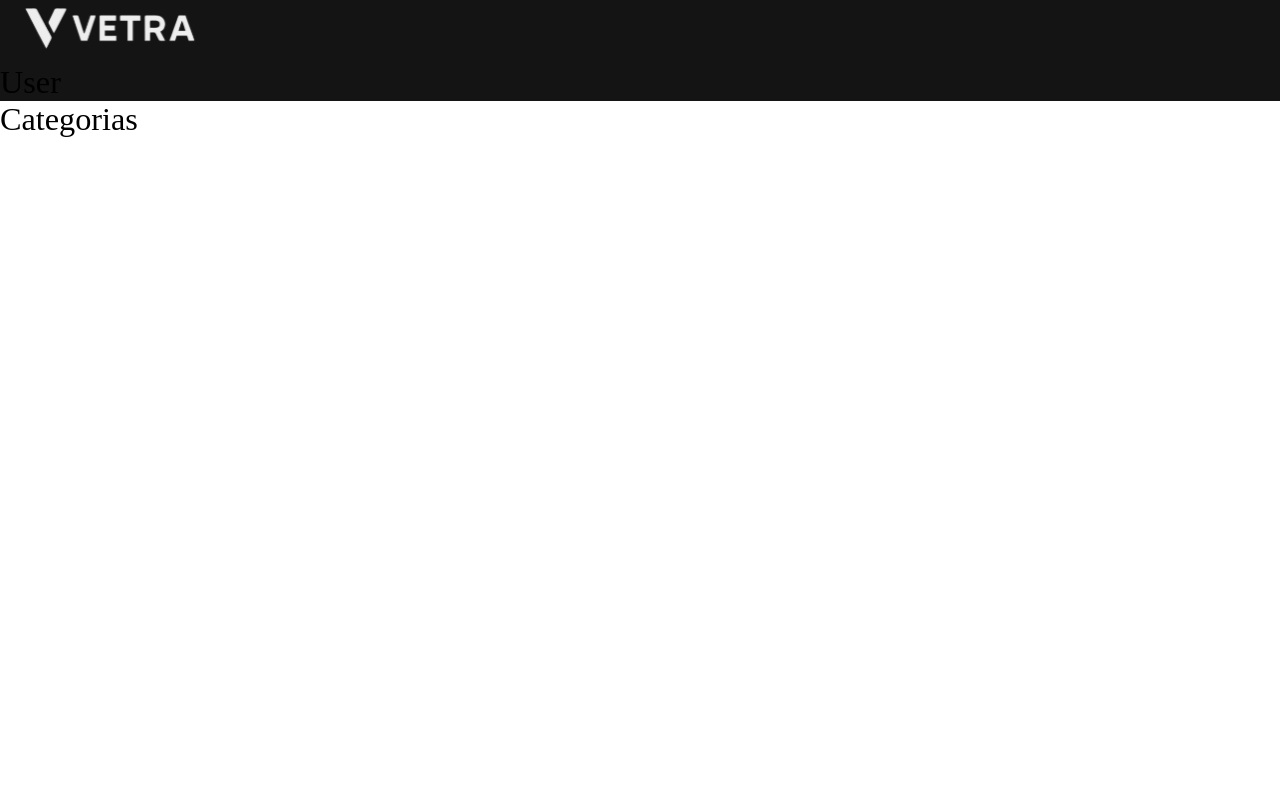
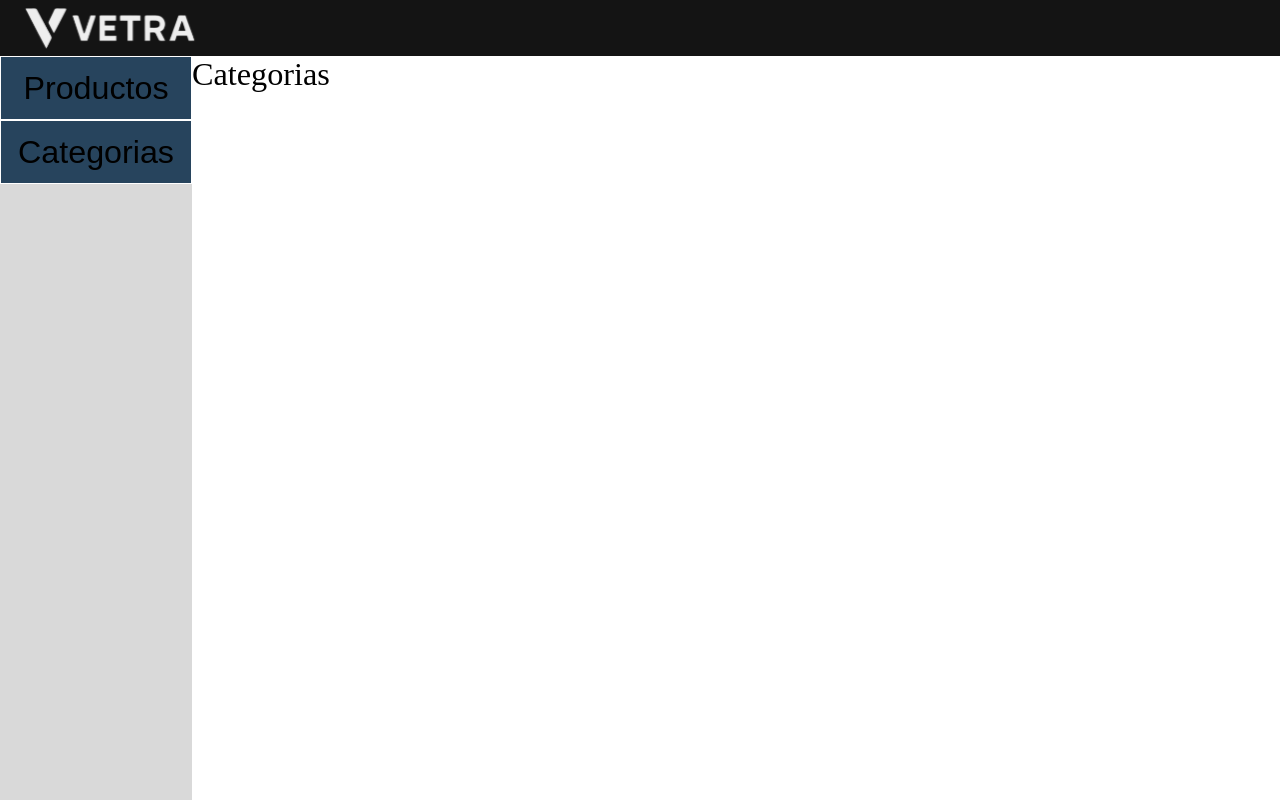
Before and after one commit to EmilioBaigorria/Administracion, a React (Vite) app: page /categories in a window 1280 px wide. Built offline with nearby package versions, Linux system fonts and the light colour scheme.

Commit message:
Avanzando, añadi productbarcard y tambien comence el maquetado de la segundo screen

```diff
--- a/index.html
+++ b/index.html
@@ -6,6 +6,7 @@
     <title>Administracion</title>
   </head>
   <body>
+    <link href="https://fonts.googleapis.com/css2?family=Material+Symbols+Outlined" rel="stylesheet" />
     <div id="root"></div>
     <script type="module" src="/src/main.tsx"></script>
   </body>
--- /dev/null
+++ b/src/componets/screens/Categories/Categories.module.css
@@ -0,0 +1,16 @@
+.mainContainer{
+    width: 100vw;
+    height: 100vh;
+    display: flex;
+    flex-direction: column;
+}
+.headerContainer{
+    width: 100%;
+    height: 7vh;
+}
+.contentContainer{
+    width: 100%;
+    height: 93vh;
+    display: flex;
+    flex-direction: row;
+}
--- a/src/componets/screens/Categories/Categories.tsx
+++ b/src/componets/screens/Categories/Categories.tsx
@@ -1,17 +1,17 @@
 import { Header } from "../../ui/Header/Header"
-import styles from "./Categories.modules.css"
+import { Sidebar } from "../../ui/Sidebar/Sidebar"
+import styles from "./Categories.module.css"
 
 export const Categories = () => {
   return (
-    <div>
-      <div>
-      <div>
-        <Header/>
+    <div className={styles.mainContainer}>
+      <div className={styles.headerContainer}>
+        <Header />
       </div>
-      <div>
+      <div className={styles.contentContainer}>
+        <Sidebar />
         <p>Categorias</p>
       </div>
     </div>
-    </div>
   )
 }
--- /dev/null
+++ b/src/componets/ui/ProductBarCard/ProductBarCard.module.css
@@ -0,0 +1,14 @@
+.mainContainer{
+    background-color: #7F7B82;
+    display: flex;
+    flex-direction: row;
+    justify-content: space-around;
+}
+.infoContainer{
+    display: flex;
+    flex-direction: row;
+}
+.buttonsContainer{
+    display: flex;
+    flex-direction: row;
+}
--- /dev/null
+++ b/src/componets/ui/ProductBarCard/ProductBarCard.tsx
@@ -0,0 +1,35 @@
+import React, { FC } from 'react'
+import { IProduct } from '../../../types/IProduct'
+import { Button } from '../Button/Button'
+import styles from "./ProductBarCard.module.css"
+interface ProductBarCard {
+    product: IProduct
+}
+export const ProductBarCard: FC<ProductBarCard> = ({ product }) => {
+    return (
+        <div className={styles.mainContainer}>
+            <div className={styles.infoContainer}>
+
+                <p>Nombre:{product.nombre}</p>
+                <p>Categoria:{product.categoria}</p>
+                <p>Stock:{product.stock}</p>
+                <p>Precio de venta:{product.precio}</p>
+
+            </div>
+            <div className={styles.buttonsContainer}>
+
+                <Button icon={
+                    <span className="material-symbols-outlined">
+                    edit
+                    </span>
+                } action={() => { }} />
+                <Button icon={
+                    <span className="material-symbols-outlined">
+                    delete
+                    </span>
+                } action={() => { }} />
+
+            </div>
+        </div>
+    )
+}
--- a/src/componets/ui/ProductListing/ProductListing.tsx
+++ b/src/componets/ui/ProductListing/ProductListing.tsx
@@ -2,6 +2,7 @@ import { useEffect, useState } from "react"
 import styles from "./ProductListing.module.css"
 import { enumCategoria, IProduct } from "../../../types/IProduct"
 import { Button } from "../Button/Button"
+import { ProductBarCard } from "../ProductBarCard/ProductBarCard"
 
 export const ProductListing = () => {
     const exampleProduct: IProduct = {
@@ -35,7 +36,7 @@ export const ProductListing = () => {
             </div>
             <div className={styles.productsContainer}>
                 {products.map((el)=>(
-                    <p>{el.nombre}</p>
+                    <ProductBarCard product={el}/>
                 ))}
             </div>
         </div>
--- a/src/componets/ui/Sidebar/Sidebar.tsx
+++ b/src/componets/ui/Sidebar/Sidebar.tsx
@@ -1,12 +1,14 @@
+import { useNavigate } from "react-router"
 import { Button } from "../Button/Button"
 import styles from "./Sidebar.module.css"
 
 export const Sidebar = () => {
+  const navigate=useNavigate()
   return (
     <div className={styles.mainContainer}>
         <div className={styles.buttonsContainer}>
-            <Button text="Productos" action={()=>{}}/>
-            <Button text="Categorias" action={()=>{}}/>
+            <Button text="Productos" action={()=>{navigate("/")}}/>
+            <Button text="Categorias" action={()=>{navigate("/categories")}}/>
         </div>
     </div>
   )
```
Also changed, not shown: src/componets/ui/CategorieListing/CategorieListing.tsx (added, +24 -0 lines), src/componets/ui/CategorieListing/CategorieListing.module.css (added).
